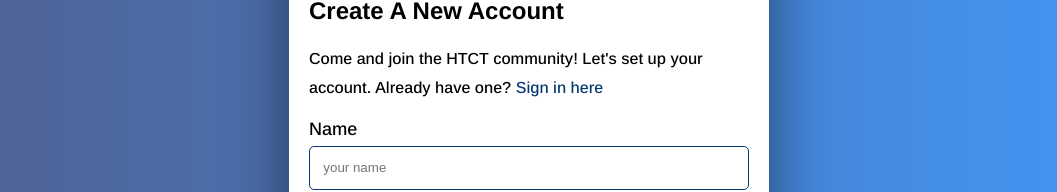
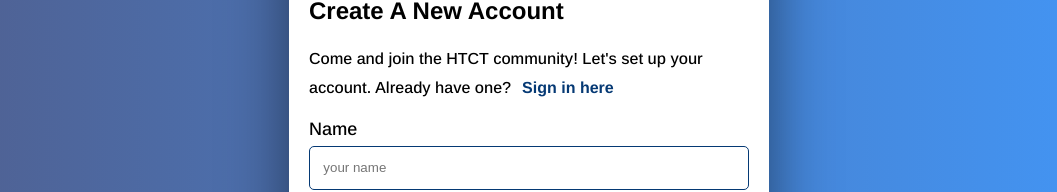
Before and after one commit to omerffaruk/Goal-app-CYF-final-project-1, a React (Create React App) app in the folder client/: page /signup in a window 1280 px wide. Shown: the part 119-311 px from the top of the page, without its empty margins (111-1168 px from the left). Built offline with nearby package versions, Linux system fonts and the light colour scheme.

Commit message:
feat: style signup button

```diff
--- a/client/src/pages/SignUp.css
+++ b/client/src/pages/SignUp.css
@@ -1,6 +1,19 @@
 .signup-ctn {
   margin-top: 3em;
+}
 
+.signup-ctn .temporary-link {
+  margin-left: 0.4em;
+  /* text-decoration: underline; */
+  font-weight: 700;
+}
+
+.signup-form {
+  margin-bottom: 1em;
+}
+
+.signup-ctn input {
+  width: 100%;
 }
 
 
@@ -97,12 +110,3 @@
   border: 1px solid #999;
   font-size: 20px;
 }
-
-
-.signup-form {
-  margin-bottom: 1em;
-}
-
-.signup-ctn input {
-  width: 100%;
-}
```
